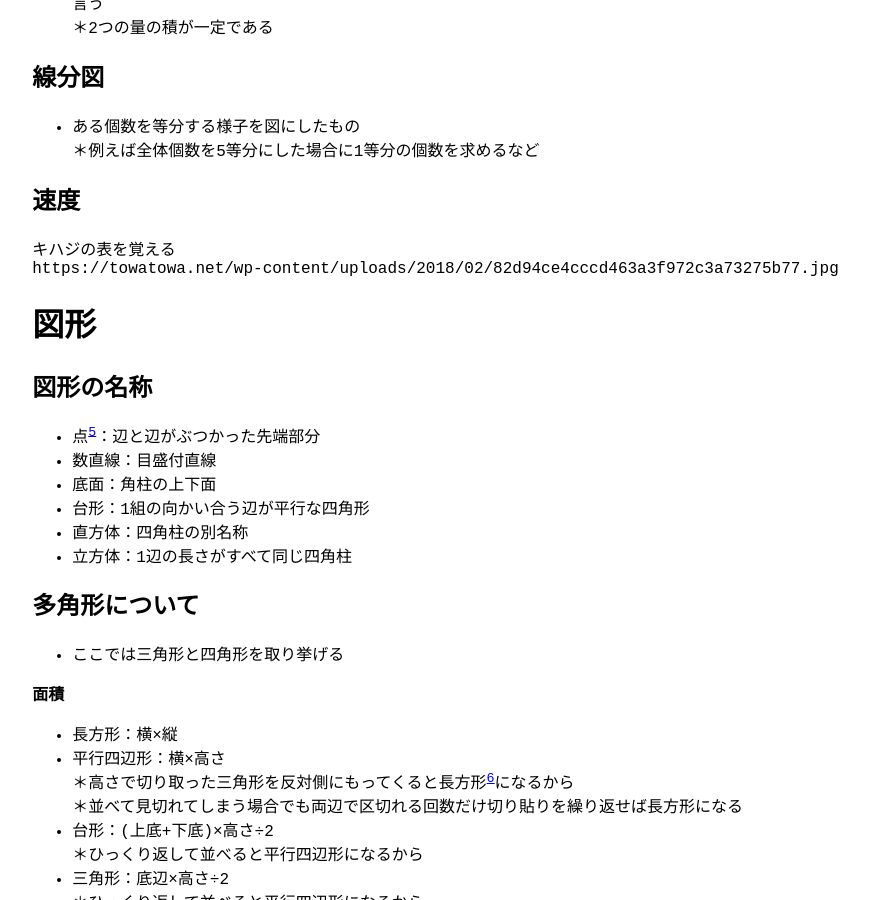
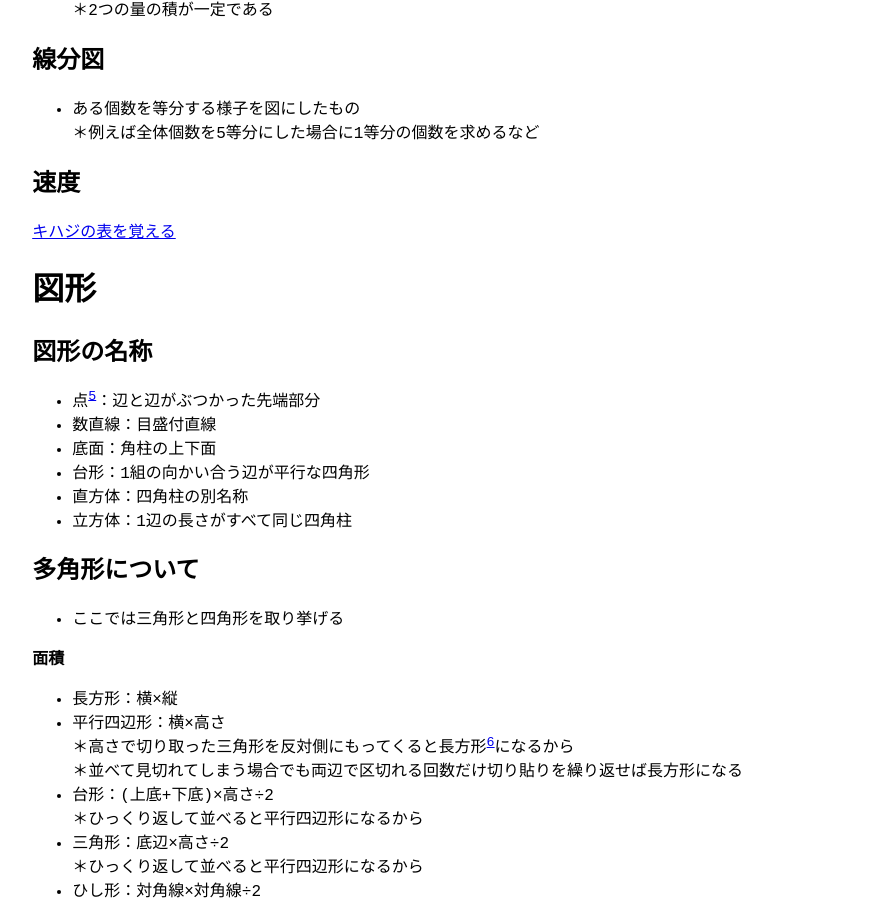
Before and after one commit to zoldof/algo-notes-ci, a Jekyll site: the page built from dist/shougaku/index.md, in a window 1280 px wide and 900 px high, scrolled down 9364 px. Shown: the whole window, without its empty margins (39-908 px from the left). Built offline with Jekyll 4.4.1, drawn with Linux system fonts in a browser that asks for light colours; nearby versions of some CDN libraries; library files that are not in the unit come from our copies; some of the changed text lies outside the part shown.

Commit message:
Update index.md

```diff
--- a/dist/shougaku/index.md
+++ b/dist/shougaku/index.md
@@ -52,8 +52,7 @@
 ## 四則演算の優先順位
 掛け算と割り算が優先される
 四則演算の中でも括弧の付いている演算が最優先である
-なぜ掛け算と割り算が優先されるようになったのか？
-https://math-fun.net/20210506/13757
+[なぜ掛け算と割り算が優先されるようになったのか？](https://math-fun.net/20210506/13757)
 このサイトの説明を引用すると
 
 **掛け算優先の理由（引用部分）**
@@ -358,8 +357,7 @@
 ＊例えば全体個数を5等分にした場合に1等分の個数を求めるなど
 
 ## 速度
-キハジの表を覚える
-https://towatowa.net/wp-content/uploads/2018/02/82d94ce4cccd463a3f972c3a73275b77.jpg
+[キハジの表を覚える](https://towatowa.net/wp-content/uploads/2018/02/82d94ce4cccd463a3f972c3a73275b77.jpg)
 
 # 図形
 
```
